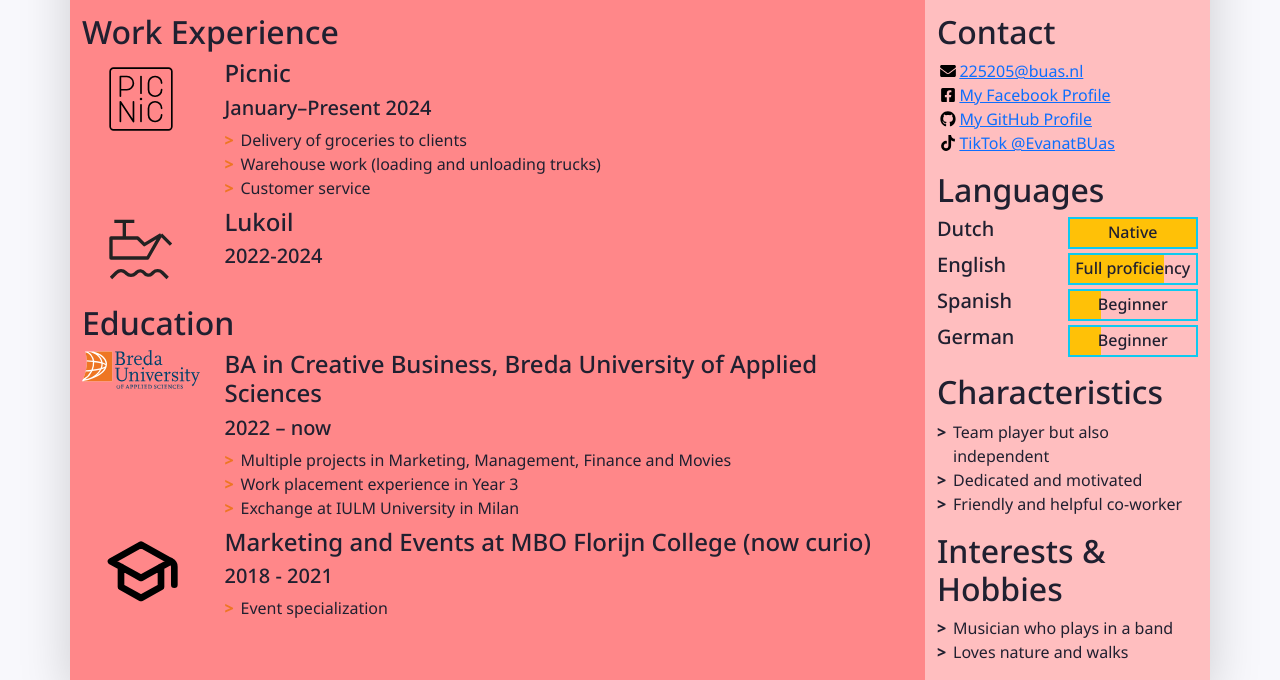
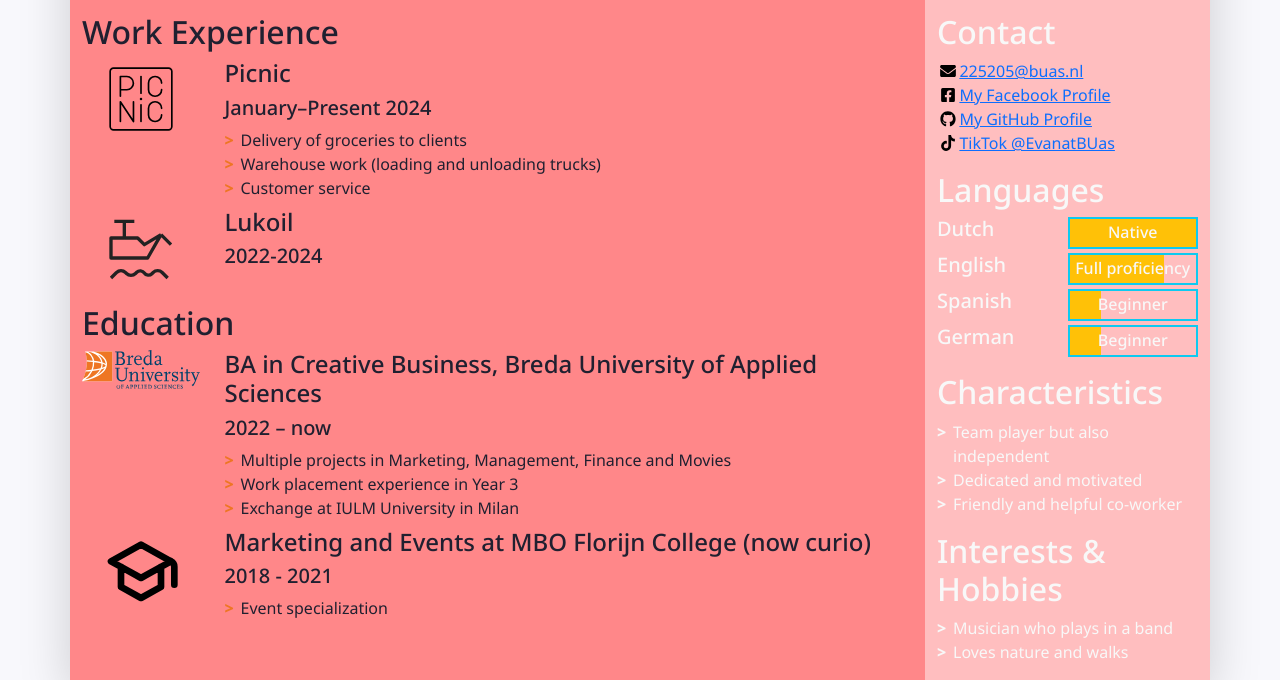
Before and after one commit to 225205/resume, a plain HTML site: page index.html in a window 1280 px wide. Shown: the part 184-864 px from the top of the page. Drawn offline with nearby package versions, Linux system fonts and the light colour scheme.

Commit message:
Added class
Added a class and changed one text

```diff
--- a/css/styles.css
+++ b/css/styles.css
@@ -49,3 +49,7 @@ body {
 	height: 1em;
 	flex-basis: 1.4em;
 }
+
+.funky-text {
+	color: #F8F8F8
+}
--- a/index.html
+++ b/index.html
@@ -162,7 +162,7 @@
           We now move on to the column with contact details, languages and other skills
           <aside> is also a semantic element.
         -->
-        <aside class="col-md-5 col-lg-4 col-xl-3 resume-aside">
+        <aside class="col-md-5 col-lg-4 col-xl-3 resume-aside funky-text">
 
           <!-- The first block will be contact details -->
           <section class="my-3 aside-section">
```
